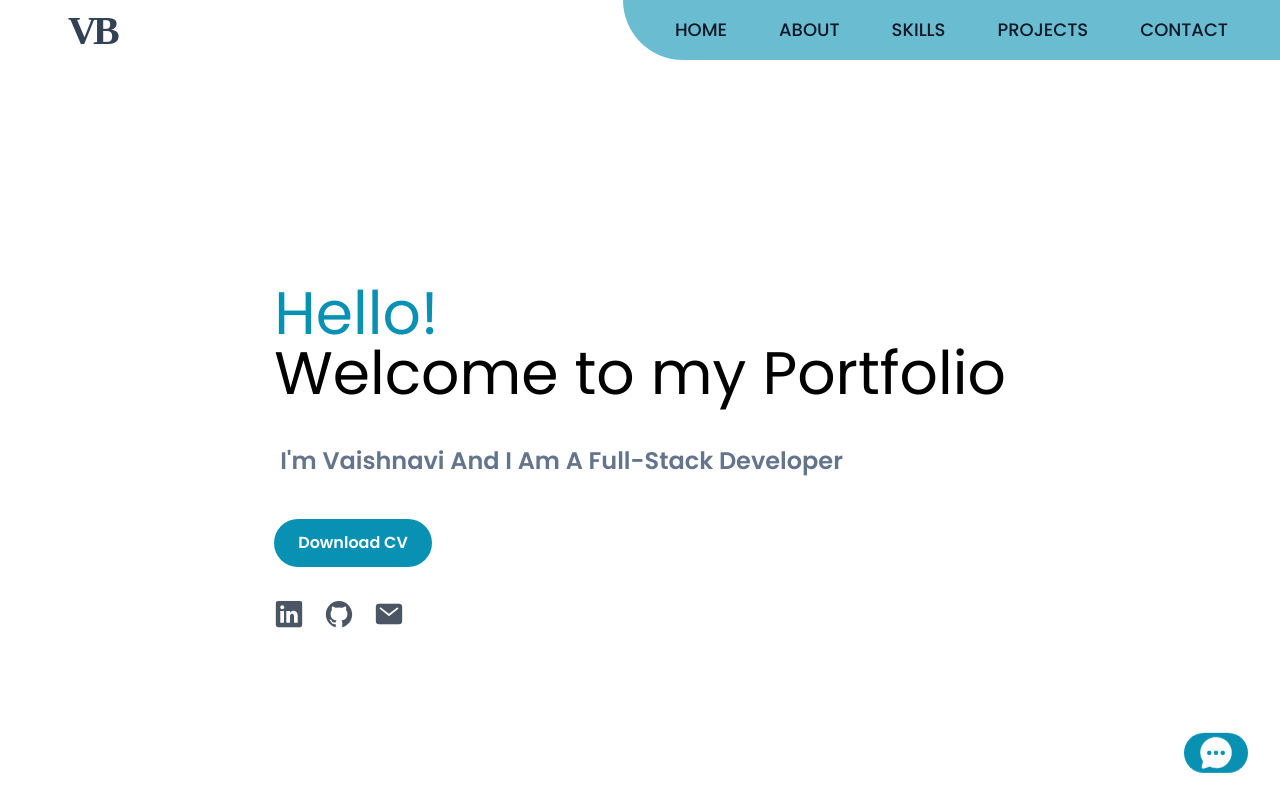
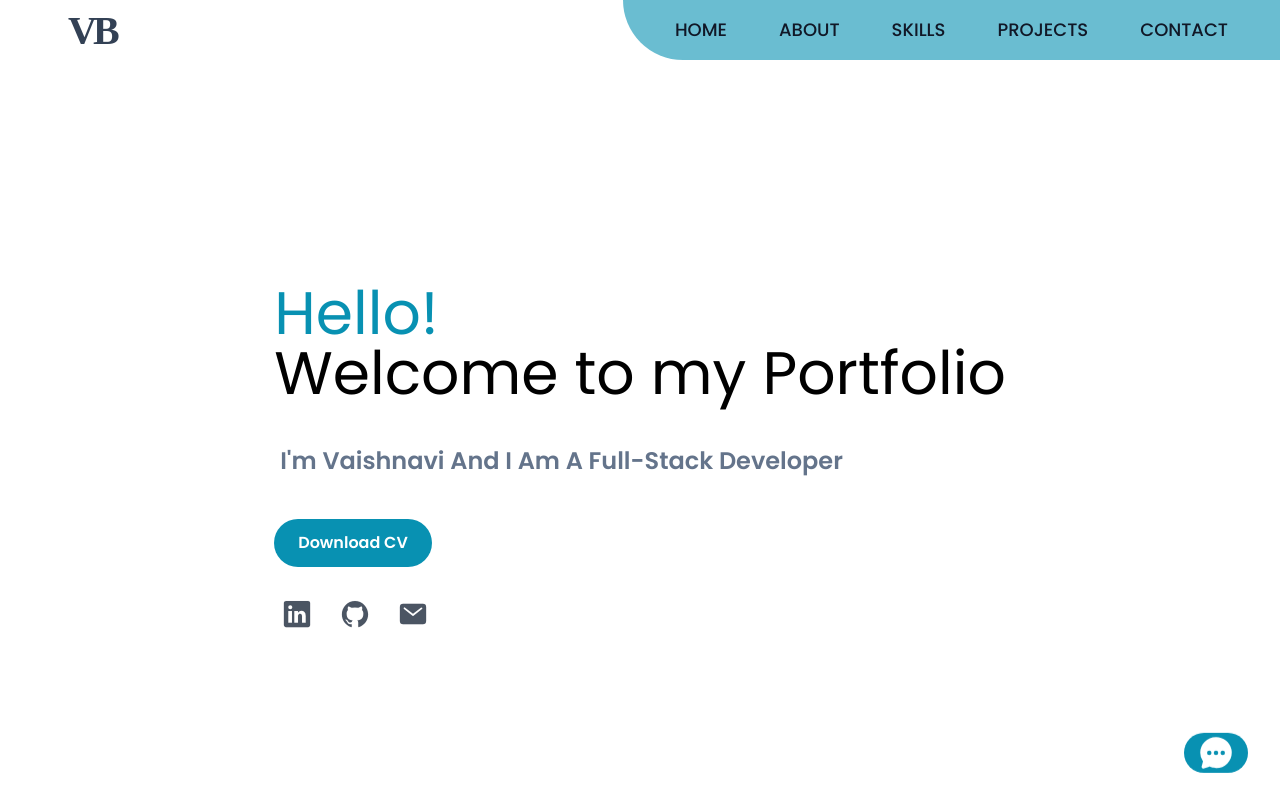
Before and after one commit to vaishnavibondade1/portfolio, a React (Vite) app: page / in a window 1280 px wide. Shown: the top 800 px of the page. Built offline with nearby package versions, Linux system fonts and the light colour scheme.

Commit message:
social update

```diff
--- a/src/components/Hero.jsx
+++ b/src/components/Hero.jsx
@@ -50,6 +50,7 @@ const Hero = () => {
                                           transition={{ duration: 1 }}
              href={resume} // Use the imported resume file
   download >
+
                 <motion.button
                 initial={{ x: -80, opacity: 0 }}
                 whileInView={{ x: 0, opacity: 1 }}
@@ -64,7 +65,7 @@ const Hero = () => {
             {social_media.map((social) => (
               <div
                 key={social.icon}
-                className="text-gray-600 hover:text-white cursor-pointer"
+                className="text-gray-600 hover:text-cyan-600 ml-2 cursor-pointer"
               >
                 <a href={social.url} target="_blank" rel="noopener noreferrer">
                   <ion-icon name={social.icon}></ion-icon>
```
